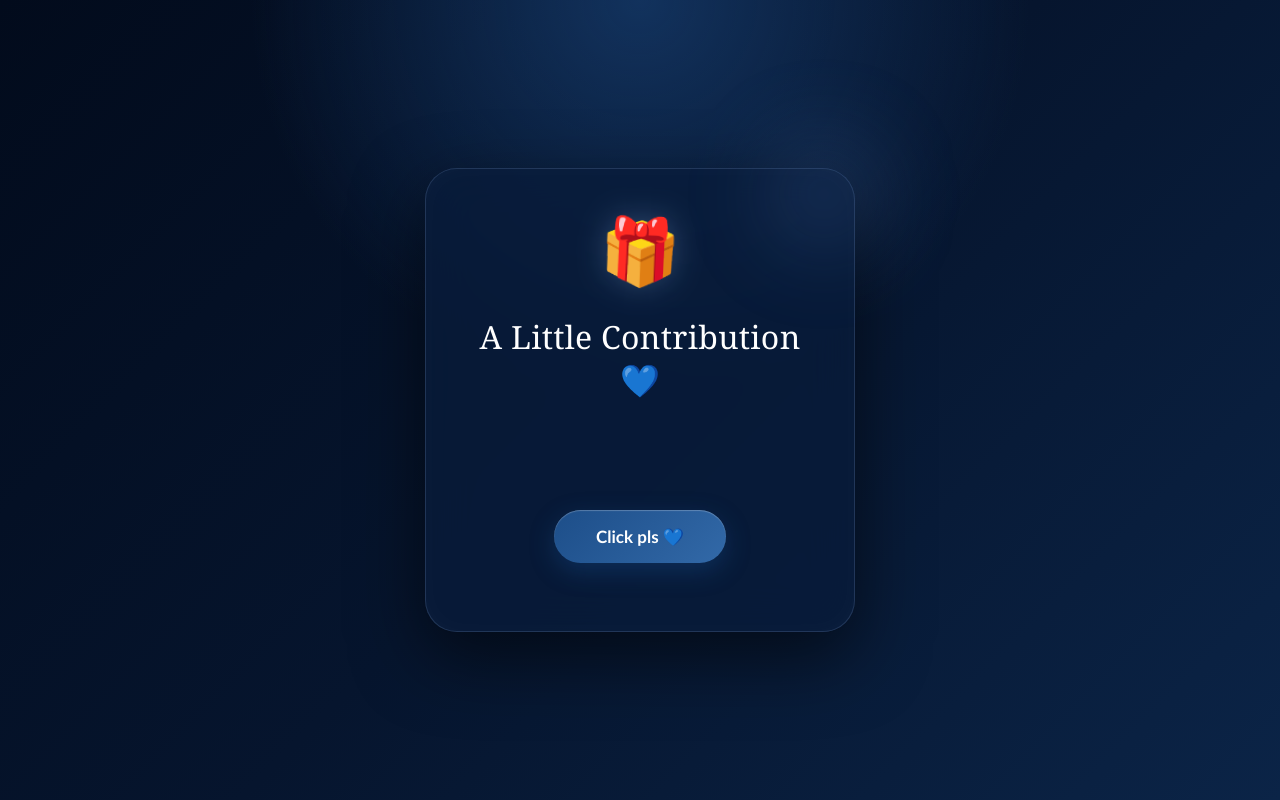
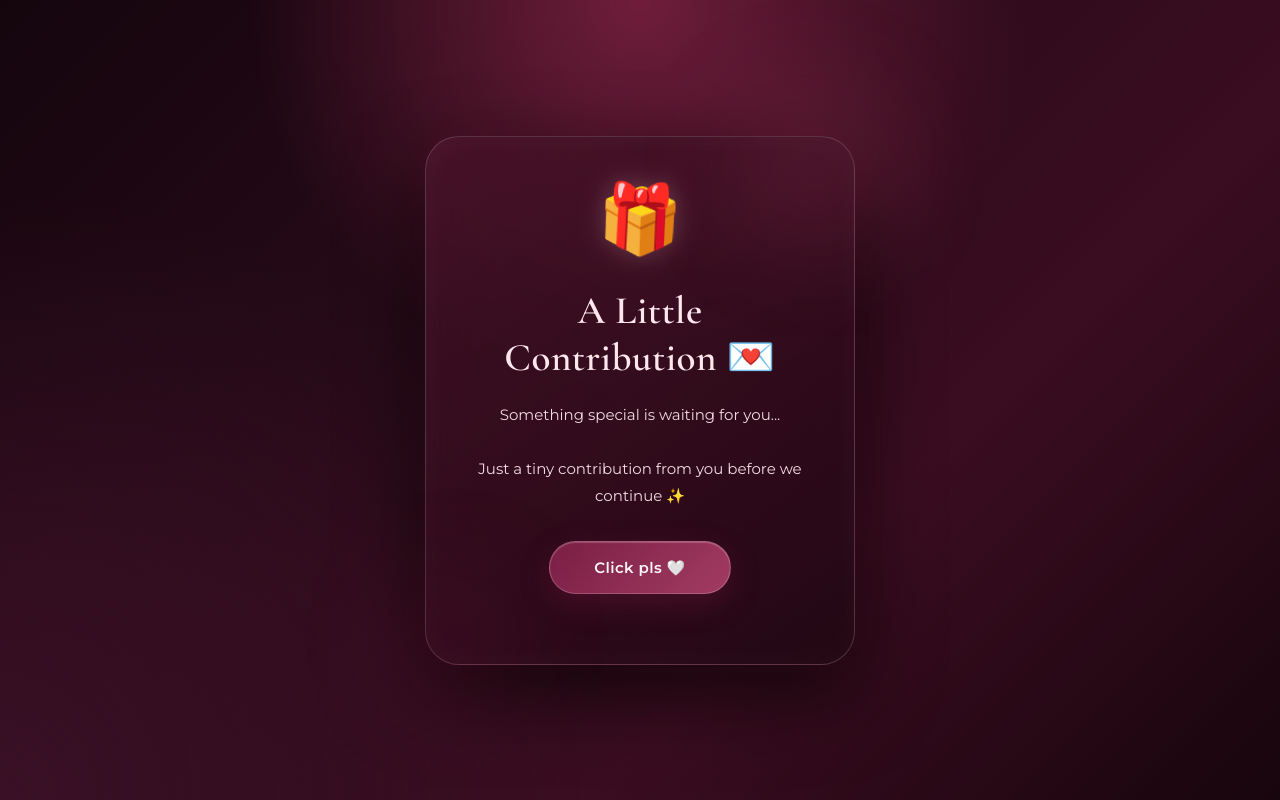
Before and after one commit to fsam90199109-art/birthday-reward, a plain HTML site: page index.html in a window 1280 px wide. Shown: the top 800 px of the page. Drawn offline with nearby package versions, Linux system fonts and the light colour scheme.

Commit message:
Update index.html

```diff
--- a/index.html
+++ b/index.html
@@ -8,6 +8,12 @@
 
 <title>Birthday Surprise</title>
 
+<!-- Elegant fonts -->
+<link rel="preconnect" href="https://fonts.googleapis.com">
+<link rel="preconnect" href="https://fonts.gstatic.com" crossorigin>
+
+<link href="https://fonts.googleapis.com/css2?family=Cormorant+Garamond:wght@400;500;600;700&family=Montserrat:wght@400;500;600&display=swap" rel="stylesheet">
+
 <style>
 
 /* ---------------- BASIC RESET ---------------- */
@@ -16,7 +22,6 @@
 margin:0;
 padding:0;
 box-sizing:border-box;
-font-family:"Trebuchet MS", Arial, sans-serif;
 }
 
 
@@ -25,20 +30,28 @@ font-family:"Trebuchet MS", Arial, sans-serif;
 body{
 
 background:
+
 radial-gradient(
 circle at 50% 0%,
-#12325D 0%,
+#6F1D3A 0%,
 transparent 38%
+),
+
+radial-gradient(
+circle at 0% 100%,
+#3A1025 0%,
+transparent 40%
 ),
 
 linear-gradient(
 135deg,
-#020B1C,
-#06152E,
-#0B2447
+#14050D,
+#260A17,
+#3B0D20,
+#17050D
 );
 
-height:100vh;
+min-height:100vh;
 
 display:flex;
 
@@ -48,12 +61,12 @@ align-items:center;
 
 overflow:hidden;
 
-color:white;
+color:#FFF5F7;
 
 }
 
 
-/* ---------------- SUBTLE STARS ---------------- */
+/* ---------------- FLOATING STARS ---------------- */
 
 body::before{
 
@@ -67,7 +80,7 @@ letter-spacing:45px;
 
 line-height:100px;
 
-color:rgba(255,255,255,.18);
+color:rgba(255,220,230,.16);
 
 width:200%;
 
@@ -79,7 +92,7 @@ left:-20%;
 
 transform:rotate(-12deg);
 
-animation:floatStars 25s linear infinite;
+animation:floatStars 28s linear infinite;
 
 pointer-events:none;
 
@@ -111,34 +124,67 @@ position:relative;
 
 width:430px;
 
-padding:48px 40px;
+padding:50px 42px;
 
-border-radius:32px;
+border-radius:34px;
 
 background:
 
-rgba(8, 28, 58, .78);
+linear-gradient(
 
-backdrop-filter:blur(22px);
+145deg,
 
--webkit-backdrop-filter:blur(22px);
+rgba(72,18,40,.78),
 
-border:1px solid rgba(151,183,230,.18);
+rgba(31,7,18,.88)
+
+);
+
+backdrop-filter:blur(24px);
+
+-webkit-backdrop-filter:blur(24px);
+
+border:1px solid rgba(255,210,222,.20);
 
 box-shadow:
 
-0 25px 70px rgba(0,0,0,.55),
+0 30px 80px rgba(0,0,0,.65),
 
-inset 0 0 30px rgba(255,255,255,.025);
+0 0 35px rgba(125,32,65,.20),
+
+inset 0 0 35px rgba(255,255,255,.035);
 
 text-align:center;
 
 z-index:2;
 
+animation:cardAppear 1s ease forwards;
+
 }
 
 
-/* ---------------- SOFT GLOW ---------------- */
+@keyframes cardAppear{
+
+from{
+
+opacity:0;
+
+transform:translateY(20px) scale(.96);
+
+}
+
+to{
+
+opacity:1;
+
+transform:translateY(0) scale(1);
+
+}
+
+}
+
+
+/* ---------------- CARD GLOW ---------------- */
 
 .card::before{
 
@@ -146,17 +192,42 @@ content:"";
 
 position:absolute;
 
-width:120px;
+width:150px;
 
-height:120px;
+height:150px;
 
-background:rgba(83,130,194,.18);
+background:rgba(176,67,103,.20);
 
-filter:blur(40px);
+filter:blur(50px);
 
-top:-35px;
+top:-45px;
 
-right:-30px;
+right:-35px;
+
+border-radius:50%;
+
+pointer-events:none;
+
+}
+
+
+.card::after{
+
+content:"";
+
+position:absolute;
+
+width:130px;
+
+height:130px;
+
+background:rgba(112,24,57,.18);
+
+filter:blur(45px);
+
+bottom:-40px;
+
+left:-35px;
 
 border-radius:50%;
 
@@ -169,28 +240,28 @@ pointer-events:none;
 
 .gift{
 
-font-size:65px;
+font-size:68px;
 
-animation:float 3s ease-in-out infinite;
+animation:floatGift 3s ease-in-out infinite;
 
-filter:drop-shadow(
+filter:
 
-0 0 15px rgba(147,197,253,.25)
-
-);
+drop-shadow(0 0 12px rgba(255,190,207,.25));
 
 }
 
 
-@keyframes float{
+@keyframes floatGift{
+
+0%,100%{
+
+transform:translateY(0) rotate(0deg);
+
+}
 
 50%{
 
-transform:
-
-translateY(-9px)
-
-rotate(3deg);
+transform:translateY(-10px) rotate(3deg);
 
 }
 
@@ -201,15 +272,17 @@ rotate(3deg);
 
 h1{
 
-margin-top:18px;
+margin-top:20px;
 
-font-family:Georgia, serif;
+font-family:"Cormorant Garamond", Georgia, serif;
 
-font-size:32px;
+font-size:39px;
 
-font-weight:normal;
+font-weight:600;
 
-letter-spacing:.3px;
+letter-spacing:.5px;
+
+color:#FFE7ED;
 
 }
 
@@ -220,11 +293,13 @@ p{
 
 margin-top:20px;
 
-color:#DCE7FF;
+font-family:"Montserrat", Arial, sans-serif;
 
-line-height:1.7;
+color:#F3DCE3;
 
-font-size:17px;
+line-height:1.8;
+
+font-size:15px;
 
 }
 
@@ -235,9 +310,9 @@ button{
 
 margin-top:32px;
 
-padding:16px 42px;
+padding:16px 44px;
 
-border:none;
+border:1px solid rgba(255,220,230,.25);
 
 border-radius:50px;
 
@@ -247,27 +322,31 @@ linear-gradient(
 
 135deg,
 
-#1D4E89,
+#7A1F45,
 
-#3269A8
+#A33B61
 
 );
 
-color:white;
+color:#FFF5F7;
 
-font-size:17px;
+font-family:"Montserrat", Arial, sans-serif;
 
-font-weight:bold;
+font-size:15px;
+
+font-weight:600;
+
+letter-spacing:.4px;
 
 cursor:pointer;
 
-transition:.3s;
+transition:.35s ease;
 
 box-shadow:
 
-0 8px 25px rgba(20,70,130,.45),
+0 10px 28px rgba(104,20,53,.45),
 
-inset 0 1px 1px rgba(255,255,255,.25);
+inset 0 1px 1px rgba(255,255,255,.20);
 
 }
 
@@ -276,13 +355,34 @@ button:hover{
 
 transform:
 
-translateY(-3px)
+translateY(-4px)
 
 scale(1.04);
 
+background:
+
+linear-gradient(
+
+135deg,
+
+#8F2851,
+
+#B54870
+
+);
+
 box-shadow:
 
-0 12px 30px rgba(30,90,160,.55);
+0 15px 35px rgba(145,38,80,.55),
+
+0 0 18px rgba(213,108,140,.22);
+
+}
+
+
+button:active{
+
+transform:scale(.98);
 
 }
 
@@ -303,11 +403,11 @@ border-radius:50%;
 
 border:
 
-5px solid rgba(255,255,255,.12);
+5px solid rgba(255,220,230,.12);
 
 border-top:
 
-5px solid #BFD7FF;
+5px solid #E9A7B9;
 
 animation:spin 1s linear infinite;
 
@@ -331,13 +431,40 @@ transform:rotate(360deg);
 
 display:none;
 
-font-size:20px;
+font-family:"Cormorant Garamond", Georgia, serif;
+
+font-size:25px;
+
+font-weight:600;
 
 margin-top:15px;
 
 min-height:40px;
 
-color:#E5EEFF;
+color:#FFE6ED;
+
+animation:fadeText .5s ease;
+
+}
+
+
+@keyframes fadeText{
+
+from{
+
+opacity:0;
+
+transform:translateY(5px);
+
+}
+
+to{
+
+opacity:1;
+
+transform:translateY(0);
+
+}
 
 }
 
@@ -348,9 +475,13 @@ color:#E5EEFF;
 
 margin-top:20px;
 
-font-size:14px;
+font-family:"Montserrat", Arial, sans-serif;
 
-color:#AFC5EA;
+font-size:12px;
+
+letter-spacing:.5px;
+
+color:#CFAAB7;
 
 }
 
@@ -366,6 +497,8 @@ left:0;
 top:0;
 
 pointer-events:none;
+
+z-index:10;
 
 }
 
@@ -392,23 +525,25 @@ pointer-events:none;
 
 <h1>
 
-A Little Contribution 💙
+A Little Contribution 💌
 
 </h1>
 
 
 <p>
 
+Something special is waiting for you...
 
 <br><br>
 
+Just a tiny contribution from you before we continue ✨
 
 </p>
 
 
 <button id="btn">
 
-Click pls 💙
+Click pls 🤍
 
 </button>
 
@@ -450,7 +585,7 @@ const messages = [
 
 "Connecting...",
 
-"pls wait.... ",
+"Please wait...",
 
 "Finalizing...",
 
@@ -587,19 +722,21 @@ dy:Math.random() * 4 + 3,
 
 color:[
 
-"#1D4E89",
+"#7A1F45",
 
-"#3269A8",
+"#A33B61",
 
-"#FFFFFF",
+"#E9A7B9",
 
-"#8FB7E8"
+"#FFF5F7",
+
+"#C56A88"
 
 ][
 
 Math.floor(
 
-Math.random() * 4
+Math.random() * 5
 
 )
 
@@ -683,6 +820,18 @@ requestAnimationFrame(draw);
 draw();
 
 
+/* ---------------- RESPONSIVE ---------------- */
+
+
+window.addEventListener("resize", () => {
+
+canvas.width = window.innerWidth;
+
+canvas.height = window.innerHeight;
+
+});
+
+
 </script>
 
 
```
